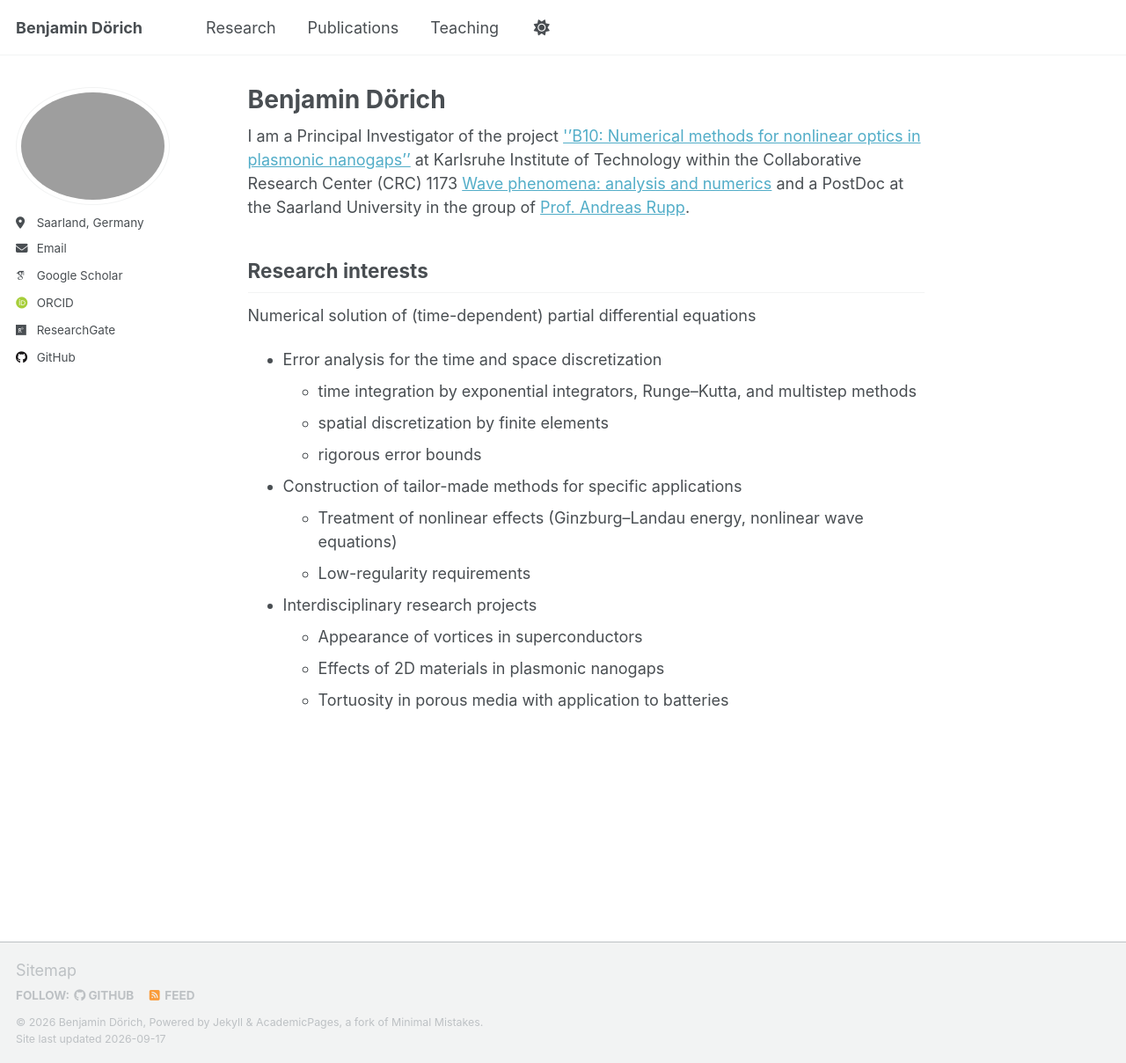
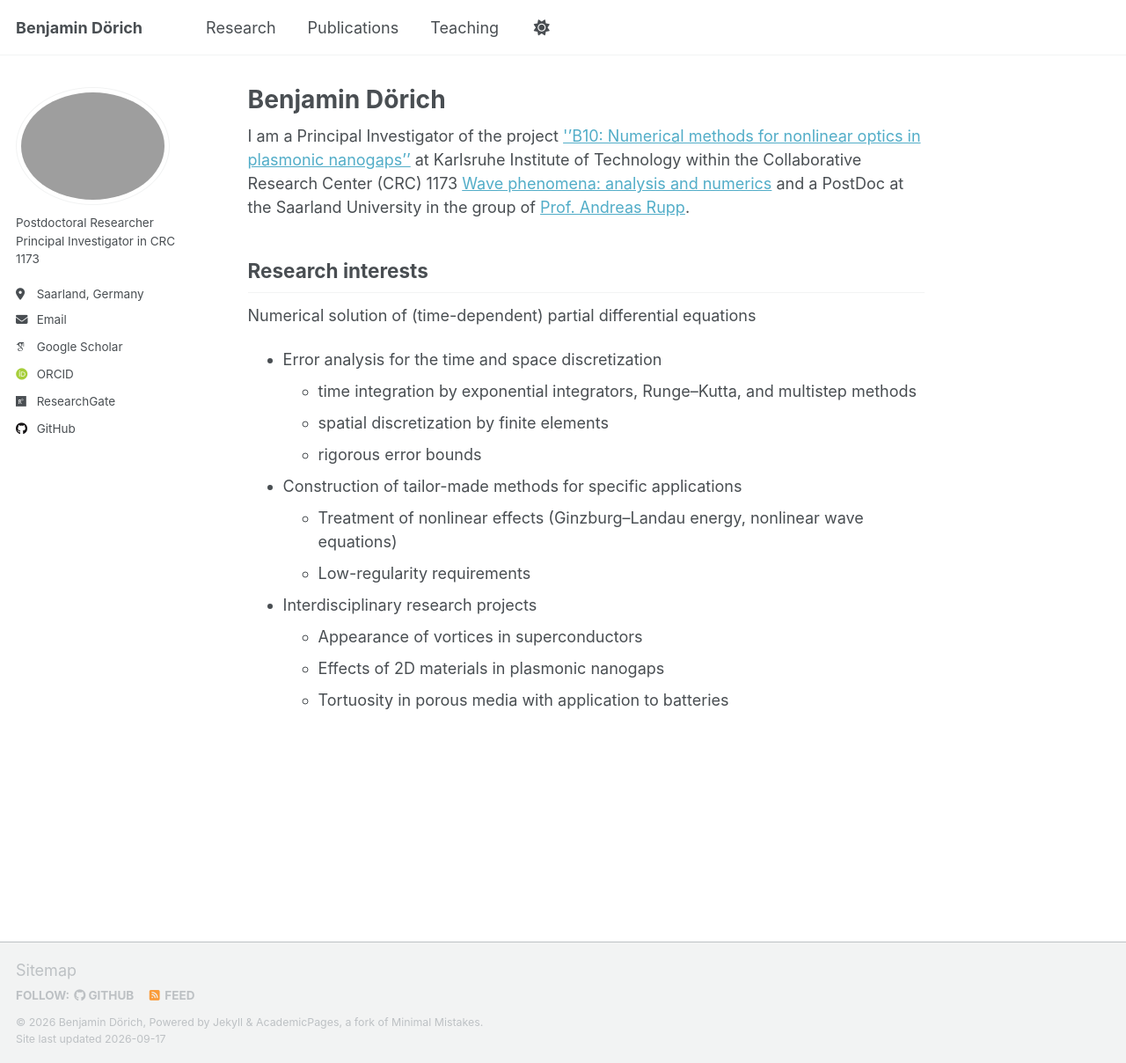
Before and after one commit to BenjaminDoerich/BenjaminDoerich.github.io, a Jekyll site: the page built from _pages/about.md, in a window 1280 px wide and 1208 px high. Shown: the whole window at 88% size. Built offline with Jekyll 4.4.1, drawn with Linux system fonts in a browser that asks for light colours; some web fonts are replaced; a script that is not in the unit is left out.

Commit message:
Update _config.yml

```diff
--- a/_config.yml
+++ b/_config.yml
@@ -29,7 +29,7 @@ author:
   avatar           : "doerich_kit.jpg"
   name             : #"Benjamin Dörich"
   pronouns         : # example: "she/her"
-  bio              : # "Postdoctoral Researcher<br>Principal Investigator in CRC 1173"
+  bio              : "Postdoctoral Researcher<br>Principal Investigator in CRC 1173"
   location         : "Saarland, Germany "
   employer         : #"Saarland University"
   uri              : # URL
```
